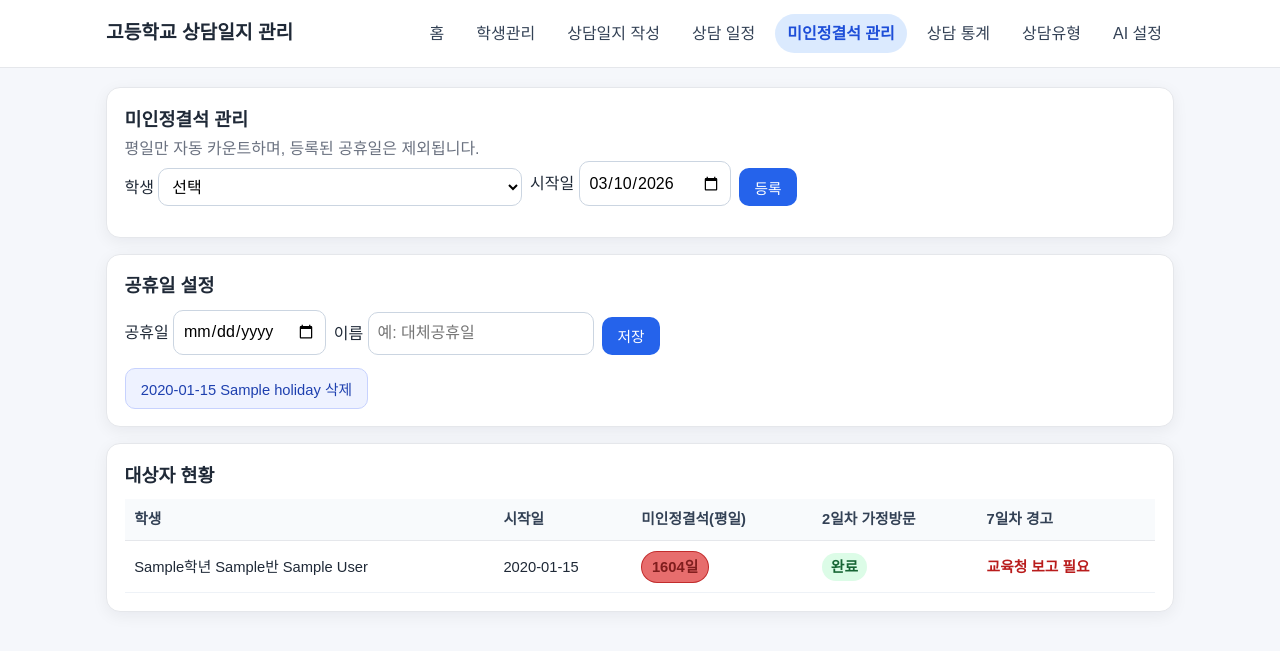
After one commit to ParkJhyeonC/counsel, a Flask app: page /absence in a window 1280 px wide. The commit adds this page. Shown: the top 651 px of the page. Run offline with Flask 3, Linux system fonts and the light colour scheme; tables that the repository leaves empty hold one stand-in row (values such as "Sample post").

Commit message:
feat: add unexcused absence tracker with home-visit alerts

```diff
--- a/app.py
+++ b/app.py
@@ -10,7 +10,7 @@ from urllib import request as url_request
 import json
 from io import BytesIO
 from calendar import Calendar, monthrange
-from datetime import date, datetime
+from datetime import date, datetime, timedelta
 from pathlib import Path
 from typing import Any
 
@@ -598,6 +598,115 @@ def create_app() -> Flask:
             grade_class_map=grade_class_map,
         )
 
+    @app.route("/absence", methods=["GET", "POST"])
+    def absence_tracker() -> str:
+        if request.method == "POST":
+            action = request.form.get("action", "").strip()
+            if action == "add_absence":
+                student_id = request.form.get("student_id", "").strip()
+                start_date = request.form.get("start_date", "").strip()
+                if not student_id or not student_id.isdigit() or not start_date:
+                    flash("학생과 시작일을 입력해 주세요.")
+                else:
+                    try:
+                        date.fromisoformat(start_date)
+                        execute_db(
+                            """
+                            INSERT INTO unexcused_absences(student_id, start_date, home_visit_done, created_at)
+                            VALUES (?, ?, 0, ?)
+                            """,
+                            (int(student_id), start_date, datetime.now().isoformat(timespec="seconds")),
+                        )
+                        flash("미인정결석 학생을 등록했습니다.")
+                        return redirect(url_for("absence_tracker"))
+                    except ValueError:
+                        flash("시작일 형식이 올바르지 않습니다.")
+            elif action == "add_holiday":
+                holiday_date = request.form.get("holiday_date", "").strip()
+                holiday_name = request.form.get("holiday_name", "").strip()
+                if not holiday_date:
+                    flash("공휴일 날짜를 입력해 주세요.")
+                else:
+                    try:
+                        date.fromisoformat(holiday_date)
+                        execute_db(
+                            """
+                            INSERT INTO school_holidays(holiday_date, name)
+                            VALUES (?, ?)
+                            ON CONFLICT(holiday_date) DO UPDATE SET name = excluded.name
+                            """,
+                            (holiday_date, holiday_name or "공휴일"),
+                        )
+                        flash("공휴일을 저장했습니다.")
+                        return redirect(url_for("absence_tracker"))
+                    except ValueError:
+                        flash("공휴일 날짜 형식이 올바르지 않습니다.")
+            elif action == "delete_holiday":
+                holiday_date = request.form.get("holiday_date", "").strip()
+                if holiday_date:
+                    execute_db("DELETE FROM school_holidays WHERE holiday_date = ?", (holiday_date,))
+                    flash("공휴일을 삭제했습니다.")
+                    return redirect(url_for("absence_tracker"))
+
+        student_rows = query_db(
+            "SELECT id, student_no, name, grade, class_no, class_name FROM students ORDER BY grade, class_no, name"
+        )
+        holiday_rows = query_db("SELECT holiday_date, name FROM school_holidays ORDER BY holiday_date")
+        holidays = {row["holiday_date"] for row in holiday_rows}
+
+        rows = query_db(
+            """
+            SELECT a.id, a.student_id, a.start_date, a.home_visit_done, a.home_visit_done_at, a.created_at,
+                   s.student_no, s.name AS student_name, s.grade, s.class_no, s.class_name
+            FROM unexcused_absences a
+            JOIN students s ON s.id = a.student_id
+            ORDER BY a.start_date ASC, a.id DESC
+            """
+        )
+
+        today = datetime.now().date()
+        tracked = []
+        for row in rows:
+            try:
+                start = date.fromisoformat(row["start_date"])
+            except ValueError:
+                continue
+            absence_days = business_days_count(start, today, holidays)
+            danger_ratio = min(max(absence_days / 7.0, 0), 1)
+            tracked.append({
+                "row": row,
+                "absence_days": absence_days,
+                "is_report_due": absence_days >= 7,
+                "is_home_visit_due": absence_days >= 2,
+                "danger_ratio": danger_ratio,
+            })
+
+        return render_template(
+            "absence_tracker.html",
+            students=student_rows,
+            tracked=tracked,
+            holiday_rows=holiday_rows,
+            today=today.isoformat(),
+        )
+
+    @app.route("/absence/<int:absence_id>/home-visit", methods=["POST"])
+    def mark_home_visit(absence_id: int) -> str:
+        row = query_db("SELECT id, home_visit_done FROM unexcused_absences WHERE id = ?", (absence_id,), one=True)
+        if row is None:
+            flash("대상을 찾을 수 없습니다.")
+            return redirect(url_for("absence_tracker"))
+
+        if row["home_visit_done"]:
+            flash("이미 가정방문 완료로 처리되었습니다.")
+            return redirect(url_for("absence_tracker"))
+
+        execute_db(
+            "UPDATE unexcused_absences SET home_visit_done = 1, home_visit_done_at = ? WHERE id = ?",
+            (datetime.now().isoformat(timespec="seconds"), absence_id),
+        )
+        flash("가정방문 완료 처리되었습니다.")
+        return redirect(url_for("absence_tracker"))
+
     @app.route("/students", methods=["GET", "POST"])
     def students() -> str:
         if request.method == "POST":
@@ -1157,6 +1266,21 @@ def init_db() -> None:
                 FOREIGN KEY(student_id) REFERENCES students(id)
             );
 
+            CREATE TABLE IF NOT EXISTS unexcused_absences (
+                id INTEGER PRIMARY KEY AUTOINCREMENT,
+                student_id INTEGER NOT NULL,
+                start_date TEXT NOT NULL,
+                home_visit_done INTEGER NOT NULL DEFAULT 0,
+                home_visit_done_at TEXT,
+                created_at TEXT NOT NULL,
+                FOREIGN KEY(student_id) REFERENCES students(id)
+            );
+
+            CREATE TABLE IF NOT EXISTS school_holidays (
+                holiday_date TEXT PRIMARY KEY,
+                name TEXT
+            );
+
             CREATE TABLE IF NOT EXISTS counsel_types (
                 id INTEGER PRIMARY KEY AUTOINCREMENT,
                 name TEXT UNIQUE NOT NULL,
@@ -1182,6 +1306,19 @@ def add_column_if_missing(conn: sqlite3.Connection, table: str, column: str, col
     existing = {row[1] for row in rows}
     if column not in existing:
         conn.execute(f"ALTER TABLE {table} ADD COLUMN {column} {col_type}")
+
+
+def business_days_count(start: date, end: date, holiday_dates: set[str]) -> int:
+    if end < start:
+        return 0
+    count = 0
+    current = start
+    while current <= end:
+        iso = current.isoformat()
+        if current.weekday() < 5 and iso not in holiday_dates:
+            count += 1
+        current += timedelta(days=1)
+    return count
 
 
 def parse_grade_class_from_text(text: str) -> tuple[str, str]:
--- a/static/style.css
+++ b/static/style.css
@@ -225,3 +225,22 @@ tr:hover td { background: #fbfdff; }
   .grid-form { grid-template-columns: 1fr; }
   .month-grid { overflow-x: auto; }
 }
+
+
+.absence-count {
+  display: inline-block;
+  padding: .25rem .6rem;
+  border-radius: 999px;
+  border: 1px solid #fecaca;
+  font-weight: 700;
+  color: #7f1d1d;
+}
+.visit-done {
+  display: inline-block;
+  padding: .2rem .55rem;
+  border-radius: 999px;
+  background: #dcfce7;
+  color: #166534;
+  font-weight: 700;
+}
+.warn-red { color: #b91c1c; }
--- /dev/null
+++ b/templates/absence_tracker.html
@@ -0,0 +1,91 @@
+{% extends "base.html" %}
+{% block content %}
+<section class="card">
+  <div class="page-intro">
+    <div>
+      <h2>미인정결석 관리</h2>
+      <p class="muted">평일만 자동 카운트하며, 등록된 공휴일은 제외됩니다.</p>
+    </div>
+  </div>
+  <form method="post" class="search-form">
+    <input type="hidden" name="action" value="add_absence">
+    <label>학생
+      <select name="student_id" required>
+        <option value="">선택</option>
+        {% for s in students %}
+        <option value="{{ s.id }}">{{ s.grade or '-' }}학년 {{ s.class_no or s.class_name or '-' }}반 {{ s.name }} ({{ s.student_no }})</option>
+        {% endfor %}
+      </select>
+    </label>
+    <label>시작일 <input type="date" name="start_date" value="{{ today }}" required></label>
+    <button class="btn" type="submit">등록</button>
+  </form>
+</section>
+
+<section class="card">
+  <h2>공휴일 설정</h2>
+  <form method="post" class="search-form">
+    <input type="hidden" name="action" value="add_holiday">
+    <label>공휴일 <input type="date" name="holiday_date" required></label>
+    <label>이름 <input name="holiday_name" placeholder="예: 대체공휴일"></label>
+    <button class="btn" type="submit">저장</button>
+  </form>
+  <div class="button-row">
+    {% for h in holiday_rows %}
+    <form method="post" class="inline-form">
+      <input type="hidden" name="action" value="delete_holiday">
+      <input type="hidden" name="holiday_date" value="{{ h.holiday_date }}">
+      <button type="submit" class="btn btn-secondary">{{ h.holiday_date }} {{ h.name or '공휴일' }} 삭제</button>
+    </form>
+    {% else %}
+    <p class="muted">등록된 공휴일이 없습니다.</p>
+    {% endfor %}
+  </div>
+</section>
+
+<section class="card">
+  <h2>대상자 현황</h2>
+  <table>
+    <thead>
+      <tr>
+        <th>학생</th><th>시작일</th><th>미인정결석(평일)</th><th>2일차 가정방문</th><th>7일차 경고</th>
+      </tr>
+    </thead>
+    <tbody>
+      {% for item in tracked %}
+      <tr>
+        <td>{{ item.row.grade or '-' }}학년 {{ item.row.class_no or item.row.class_name or '-' }}반 {{ item.row.student_name }}</td>
+        <td>{{ item.row.start_date }}</td>
+        <td>
+          <span class="absence-count" style="background: rgba(220, 38, 38, {{ 0.12 + item.danger_ratio * 0.55 }}); border-color: rgba(185, 28, 28, {{ 0.2 + item.danger_ratio * 0.6 }});">
+            {{ item.absence_days }}일
+          </span>
+        </td>
+        <td>
+          {% if item.is_home_visit_due %}
+            {% if item.row.home_visit_done %}
+              <span class="visit-done">완료</span>
+            {% else %}
+              <form method="post" action="{{ url_for('mark_home_visit', absence_id=item.row.id) }}" class="inline-form">
+                <button class="btn" type="submit">가정방문 처리</button>
+              </form>
+            {% endif %}
+          {% else %}
+            <span class="muted">2일차 전</span>
+          {% endif %}
+        </td>
+        <td>
+          {% if item.is_report_due %}
+            <strong class="warn-red">교육청 보고 필요</strong>
+          {% else %}
+            <span class="muted">{{ 7 - item.absence_days }}일 남음</span>
+          {% endif %}
+        </td>
+      </tr>
+      {% else %}
+      <tr><td colspan="5">등록된 대상이 없습니다.</td></tr>
+      {% endfor %}
+    </tbody>
+  </table>
+</section>
+{% endblock %}
--- a/templates/base.html
+++ b/templates/base.html
@@ -15,6 +15,7 @@
         <a class="nav-link {% if request.path.startswith('/students') %}active{% endif %}" href="{{ url_for('students') }}">학생관리</a>
         <a class="nav-link {% if request.path.startswith('/logs/new') %}active{% endif %}" href="{{ url_for('new_log') }}">상담일지 작성</a>
         <a class="nav-link {% if request.path.startswith('/schedule') %}active{% endif %}" href="{{ url_for('schedule') }}">상담 일정</a>
+        <a class="nav-link {% if request.path.startswith('/absence') %}active{% endif %}" href="{{ url_for('absence_tracker') }}">미인정결석 관리</a>
         <a class="nav-link {% if request.path.startswith('/stats') %}active{% endif %}" href="{{ url_for('stats') }}">상담 통계</a>
         <a class="nav-link {% if request.path.startswith('/settings/counsel-types') %}active{% endif %}" href="{{ url_for('counsel_types_settings') }}">상담유형</a>
         <a class="nav-link {% if request.path.startswith('/settings/ai') %}active{% endif %}" href="{{ url_for('ai_settings') }}">AI 설정</a>
```
